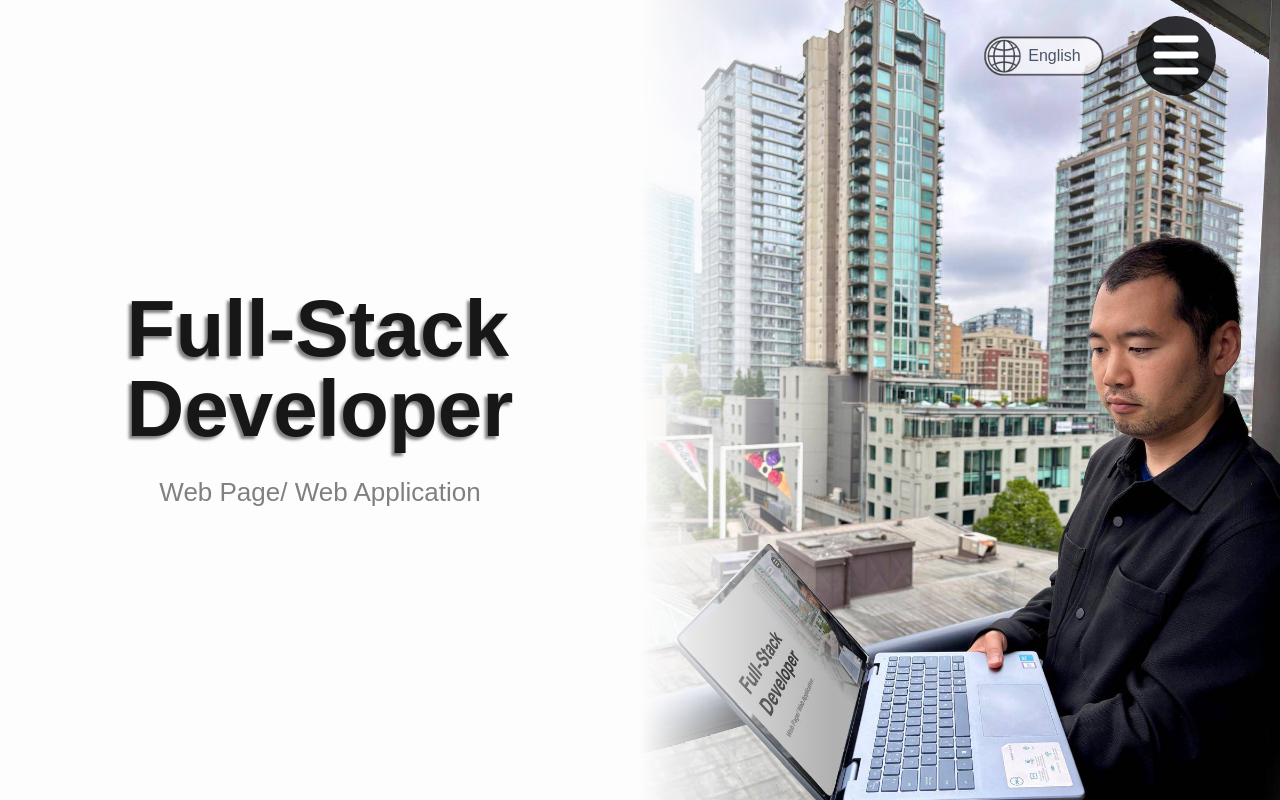
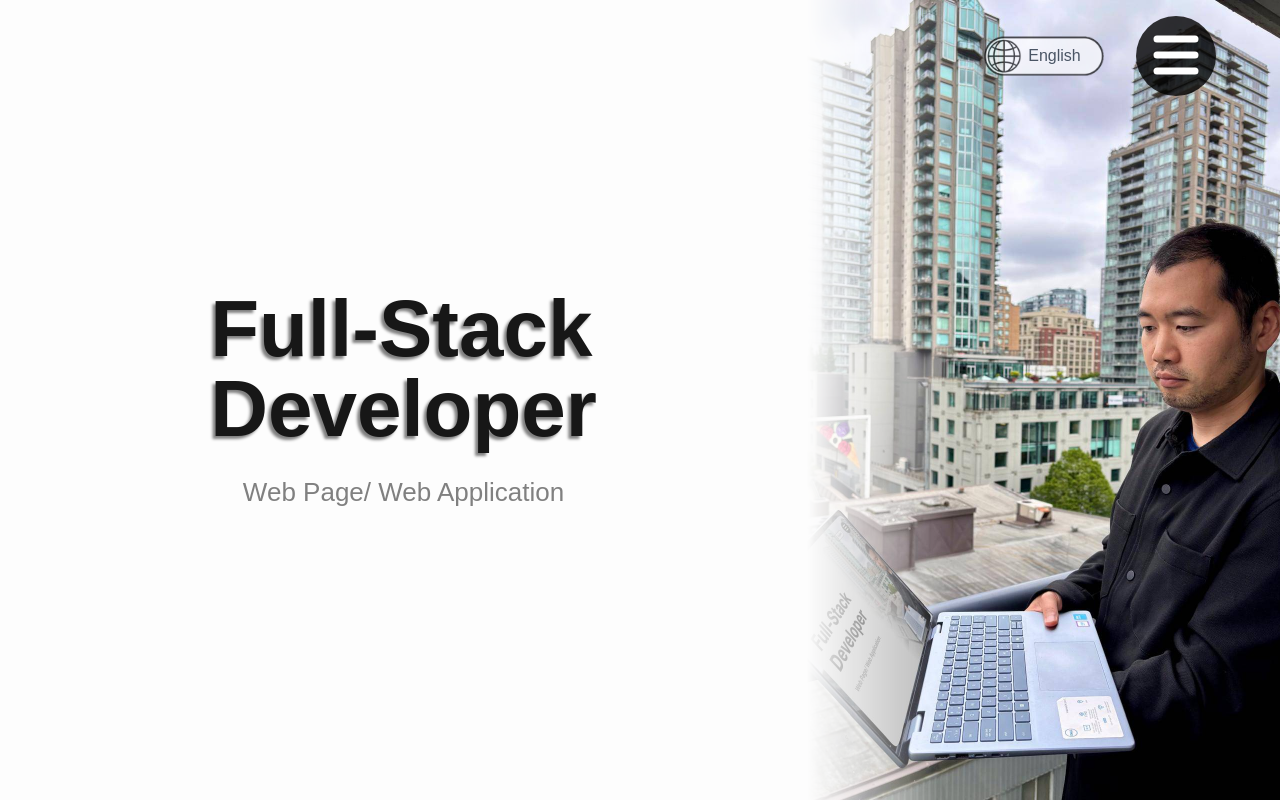
Before and after one commit to Sho8000/Portfolio-Ver4, a Next.js app: page / in a window 1280 px wide. Shown: the top 800 px of the page. Built offline with nearby package versions, Linux system fonts and the light colour scheme.

Commit message:
try fixing bag of title page for iPhone 15 4

```diff
--- a/src/app/(components)/Home/TitleSection/TitlePage.module.css
+++ b/src/app/(components)/Home/TitleSection/TitlePage.module.css
@@ -60,7 +60,7 @@
     mask-image: linear-gradient(to right, rgba(0,0,0,0) 0%, rgba(0,0,0,1) 30%, rgba(0,0,0,1) 100%);
   }
   .objectPosition{
-    object-position: center;
+    object-position: 70%;
   }
 }
 
@@ -80,10 +80,9 @@
   }
   .imageArea{
     position: absolute;
+    overflow: hidden;
+    width: 100%;
     height: 100%;
     opacity: 20%;
   }
-  .objectPosition{
-    object-position: center;
-  }
 }
--- a/src/app/(components)/Home/TitleSection/TitlePage.tsx
+++ b/src/app/(components)/Home/TitleSection/TitlePage.tsx
@@ -25,7 +25,15 @@ export default function TitlePage() {
             alt="Main Image"
             width={1200}
             height={1600}
-            style={{width:"100%", height:"auto",minHeight:"100%"}}
+            priority
+            loading="eager"
+            style={{
+              width: "100%",
+              height: "100%",
+              objectFit: "cover",
+              willChange: "transform",
+              backgroundColor: "#fff",
+            }}
           />
         </div>
       </div>
```
